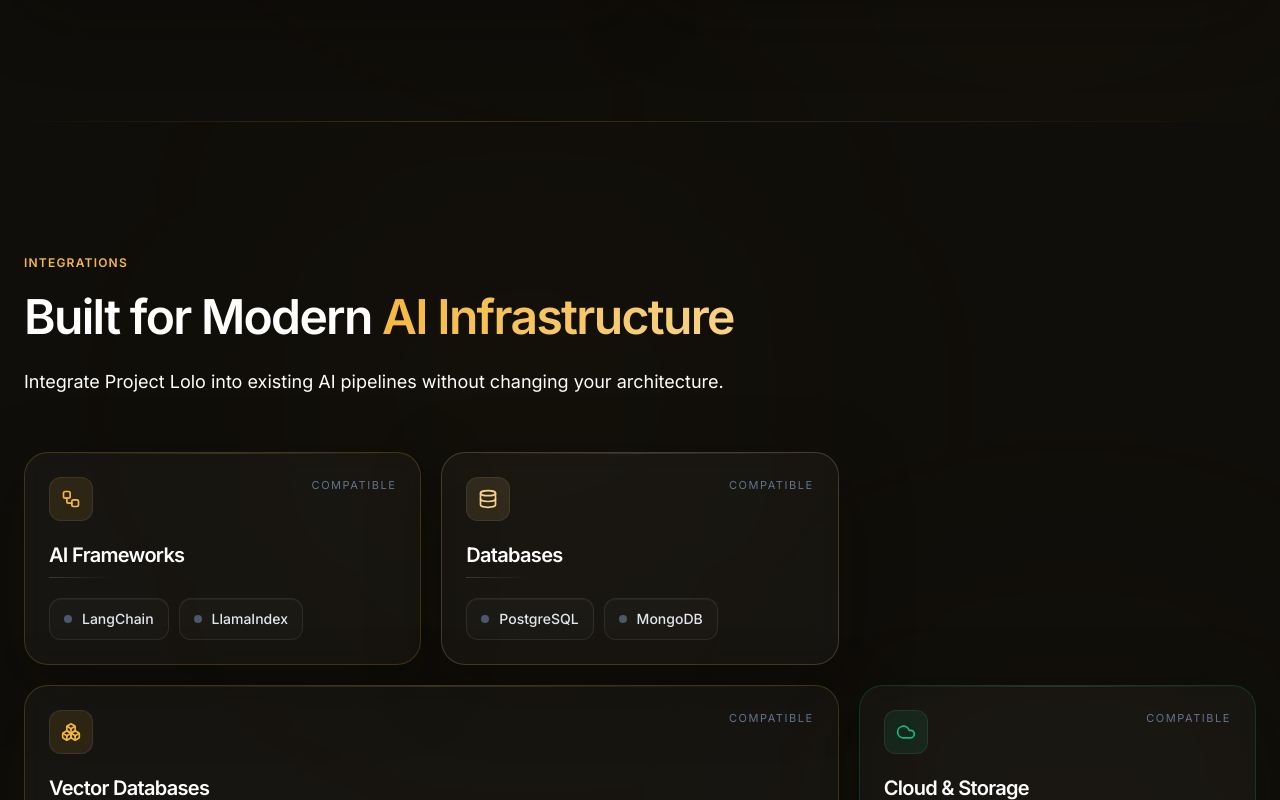
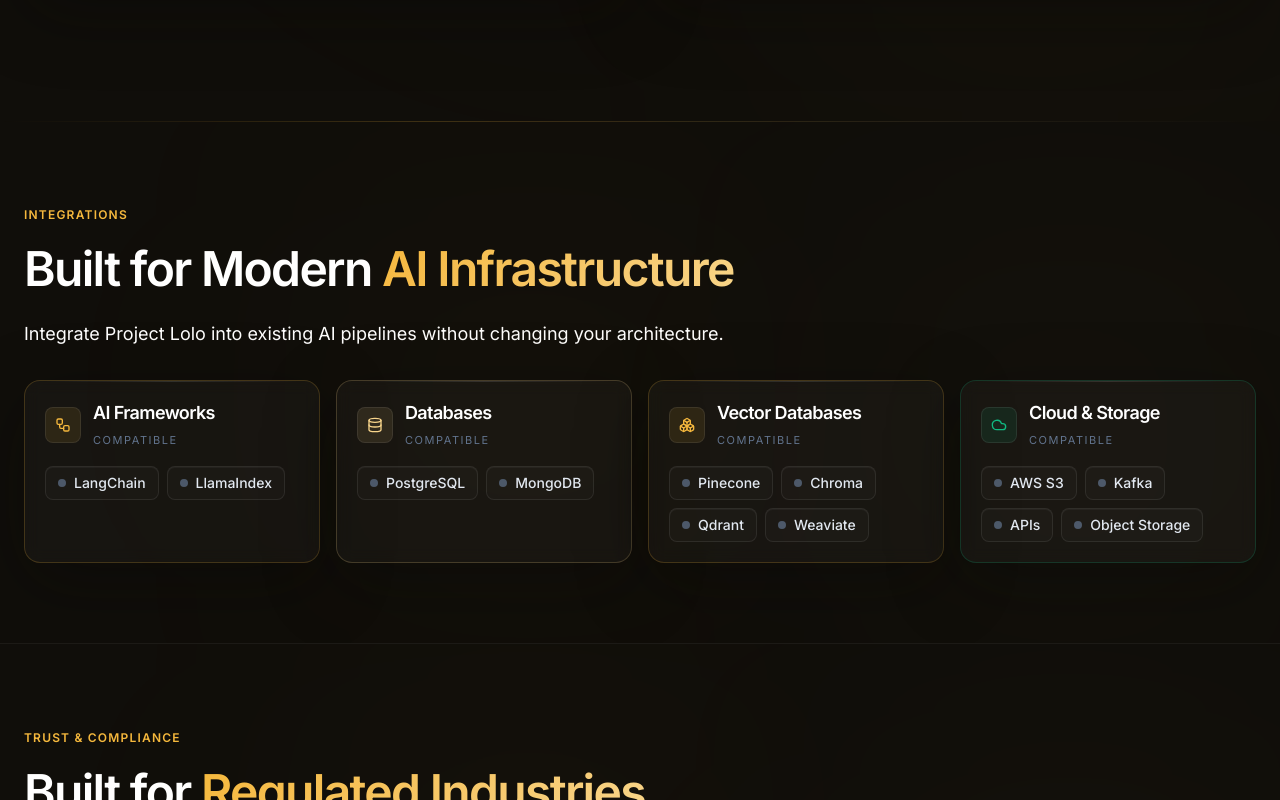
Before and after one commit to total-tensor-lab/total-tensor-lab.github.io, a React (Vite) app: page /#/ in a window 1280 px wide. Shown: the part 5580-6380 px from the top of the page. Built offline with nearby package versions, Linux system fonts and the light colour scheme.

Commit message:
refactor: compact integration groups

```diff
--- a/src/components/CTA.tsx
+++ b/src/components/CTA.tsx
@@ -1,4 +1,4 @@
-import { motion } from "motion/react";
+import { motion, useReducedMotion } from "motion/react";
 import { Boxes, Cloud, Database, Workflow } from "lucide-react";
 
 const INTEGRATION_GROUPS = [
@@ -10,7 +10,6 @@
     iconColor: "text-brand-primary",
     glow: "radial-gradient(circle at 18% 18%, rgba(245,184,61,0.14), transparent 52%)",
     items: ["LangChain", "LlamaIndex"],
-    span: "md:col-span-2 lg:col-span-1",
   },
   {
     title: "Databases",
@@ -20,7 +19,6 @@
     iconColor: "text-brand-secondary",
     glow: "radial-gradient(circle at 82% 18%, rgba(248,213,139,0.14), transparent 52%)",
     items: ["PostgreSQL", "MongoDB"],
-    span: "",
   },
   {
     title: "Vector Databases",
@@ -30,7 +28,6 @@
     iconColor: "text-brand-primary",
     glow: "radial-gradient(circle at 20% 82%, rgba(245,184,61,0.12), transparent 54%)",
     items: ["Pinecone", "Chroma", "Qdrant", "Weaviate"],
-    span: "md:col-span-2",
   },
   {
     title: "Cloud & Storage",
@@ -40,24 +37,25 @@
     iconColor: "text-brand-success",
     glow: "radial-gradient(circle at 78% 78%, rgba(16,185,129,0.12), transparent 54%)",
     items: ["AWS S3", "Kafka", "APIs", "Object Storage"],
-    span: "",
   },
 ];
 
 export default function CTA() {
+  const reduceMotion = useReducedMotion();
+
   return (
-    <section id="integrations" className="py-32 relative overflow-hidden">
+    <section id="integrations" className="py-16 sm:py-20 relative overflow-hidden">
       <div className="absolute top-0 left-0 right-0 section-divider" />
       <div className="absolute left-1/4 top-16 w-[420px] h-[420px] rounded-full bg-brand-primary/[0.03] blur-[150px] pointer-events-none" />
       <div className="absolute right-0 bottom-0 w-[420px] h-[420px] rounded-full bg-brand-secondary/[0.03] blur-[150px] pointer-events-none" />
 
       <div className="max-w-7xl mx-auto px-6">
         <motion.div
-          initial={{ opacity: 0, y: 24 }}
+          initial={reduceMotion ? false : { opacity: 0, y: 24 }}
           whileInView={{ opacity: 1, y: 0 }}
           viewport={{ once: true }}
           transition={{ duration: 0.5 }}
-          className="mb-14 max-w-4xl"
+          className="mb-8 max-w-4xl"
         >
           <span className="inline-block text-brand-primary text-xs font-semibold tracking-widest uppercase mb-4">
             Integrations
@@ -71,57 +69,54 @@
           </p>
         </motion.div>
 
-        <div className="grid grid-cols-1 md:grid-cols-2 lg:grid-cols-3 gap-5">
+        <div className="grid grid-cols-1 md:grid-cols-2 xl:grid-cols-4 gap-4">
           {INTEGRATION_GROUPS.map((group, i) => {
             const Icon = group.icon;
             return (
               <motion.div
                 key={group.title}
-                initial={{ opacity: 0, y: 24 }}
+                initial={reduceMotion ? false : { opacity: 0, y: 24 }}
                 whileInView={{ opacity: 1, y: 0 }}
                 viewport={{ once: true }}
                 transition={{ duration: 0.45, delay: i * 0.08 }}
                 className={[
-                  "group relative overflow-hidden rounded-[24px] border bg-white/[0.03] p-6 backdrop-blur-sm",
-                  "shadow-[0_20px_70px_rgba(10,8,5,0.34)] transition-all duration-300 hover:-translate-y-1 hover:bg-white/[0.045]",
+                  "group relative overflow-hidden rounded-2xl border bg-white/[0.03] p-5 backdrop-blur-sm",
+                  "shadow-[0_20px_70px_rgba(10,8,5,0.34)] transition-colors duration-300 motion-reduce:transition-none hover:bg-white/[0.045]",
                   group.accent,
-                  group.span,
                 ].join(" ")}
               >
                 <div
-                  className="absolute inset-0 opacity-0 transition-opacity duration-500 group-hover:opacity-100 pointer-events-none"
+                  className="absolute inset-0 opacity-0 transition-opacity duration-500 motion-reduce:transition-none group-hover:opacity-100 pointer-events-none"
                   style={{ background: group.glow }}
                 />
-                <div className="absolute inset-x-6 top-0 h-px bg-gradient-to-r from-transparent via-white/12 to-transparent pointer-events-none" />
+                <div className="absolute inset-x-5 top-0 h-px bg-gradient-to-r from-transparent via-white/12 to-transparent pointer-events-none" />
 
-                <div className="relative z-10 flex flex-col gap-5">
-                  <div className="flex items-start justify-between gap-4">
-                    <div className={`inline-flex h-11 w-11 items-center justify-center rounded-xl border border-white/8 ${group.iconBg}`}>
-                      <Icon className={`h-5 w-5 ${group.iconColor}`} />
+                <div className="relative z-10 flex flex-col gap-4">
+                  <div className="flex items-center gap-3">
+                    <div className={`inline-flex h-9 w-9 shrink-0 items-center justify-center rounded-lg border border-white/8 ${group.iconBg}`}>
+                      <Icon className={`h-4 w-4 ${group.iconColor}`} aria-hidden="true" />
                     </div>
-                    <span className="text-[11px] uppercase tracking-[0.14em] text-slate-500">
-                      Compatible
-                    </span>
+                    <div>
+                      <h3 className="text-white font-semibold text-lg leading-snug">
+                        {group.title}
+                      </h3>
+                      <span className="text-[11px] uppercase tracking-[0.14em] text-slate-500">
+                        Compatible
+                      </span>
+                    </div>
                   </div>
 
-                  <div>
-                    <h3 className="text-white font-semibold text-xl mb-2">
-                      {group.title}
-                    </h3>
-                    <div className="h-px w-16 bg-gradient-to-r from-white/15 to-transparent" />
-                  </div>
-
-                  <div className="flex flex-wrap gap-2.5">
+                  <ul className="flex flex-wrap gap-2">
                     {group.items.map((item) => (
-                      <span
+                      <li
                         key={item}
-                        className="inline-flex items-center rounded-xl border border-white/[0.08] bg-white/[0.02] px-3.5 py-2.5 text-sm font-medium text-slate-200 shadow-[inset_0_1px_0_rgba(255,255,255,0.04)] transition-transform duration-300 group-hover:-translate-y-0.5"
+                        className="inline-flex items-center rounded-lg border border-white/[0.08] bg-white/[0.02] px-3 py-1.5 text-sm font-medium text-slate-200 shadow-[inset_0_1px_0_rgba(255,255,255,0.04)]"
                       >
-                        <span className="mr-2.5 inline-block h-2 w-2 rounded-full bg-slate-500/70" />
+                        <span className="mr-2 inline-block h-2 w-2 shrink-0 rounded-full bg-slate-500/70" />
                         {item}
-                      </span>
+                      </li>
                     ))}
-                  </div>
+                  </ul>
                 </div>
               </motion.div>
             );
```
